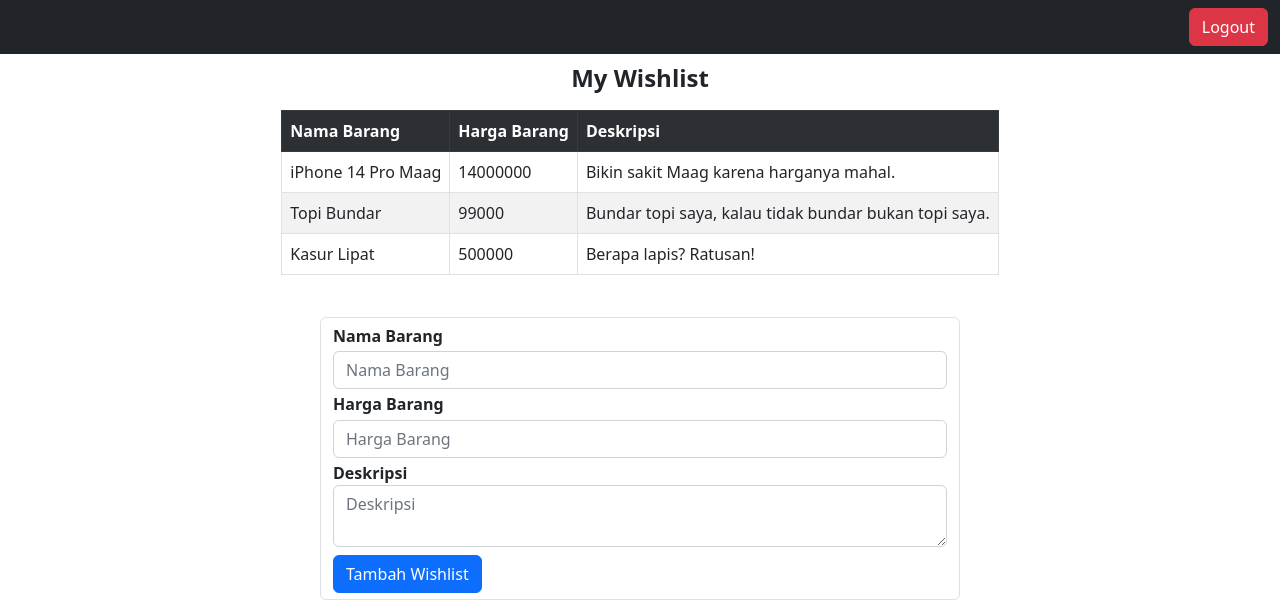
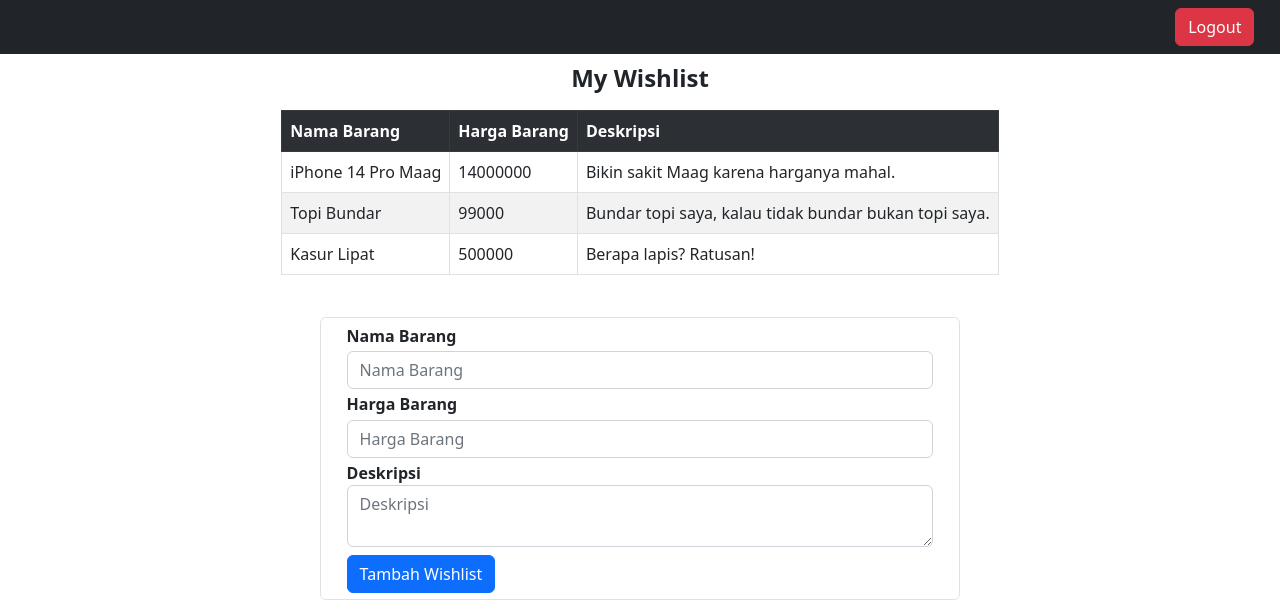
Before and after one commit to fadlanariel/lab-1-pbp, a Django app: page /wishlist/ajax/submit in a window 1280 px wide. Shown: the top 600 px of the page. Run offline with Django 4.2, Linux system fonts and the light colour scheme; data comes from the database, SQL or seed files in the repository; some libraries are stand-ins or nearby versions.

Commit message:
fix element sizes

```diff
--- a/wishlist/templates/wishlist_ajax.html
+++ b/wishlist/templates/wishlist_ajax.html
@@ -3,8 +3,17 @@
 {% block meta %}
 <title>My Wishlist</title>
 <style>
+    .container-fluid {
+        padding-right: 2vmax;
+        padding-left: 2vmax;
+    }
+
     nav {
         width:100vmax;
+    }
+
+    #logout-btn {
+        margin-right: 5xmax;
     }
 
     #page-title {
@@ -95,7 +104,7 @@
 <nav class="navbar navbar-dark bg-dark sticky-top">
     <div class="container-fluid">
         <span class="navbar-brand mb-0 h1">{{nama}}</span>
-        <a class="btn btn-danger" type="button" href="{% url 'wishlist:logout' %}">Logout</a>
+        <a id="logout-btn" class="btn btn-danger" type="button" href="{% url 'wishlist:logout' %}">Logout</a>
     </div>
 </nav>
 <h4 id="page-title" class="lh-lg">My Wishlist</h4>
```
